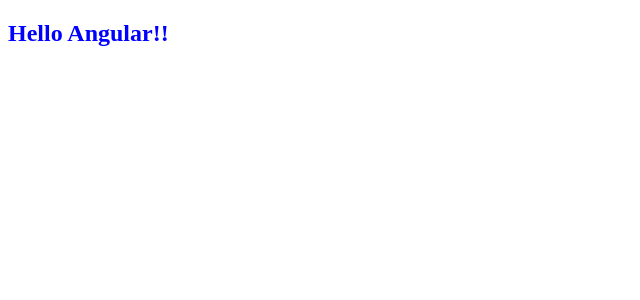
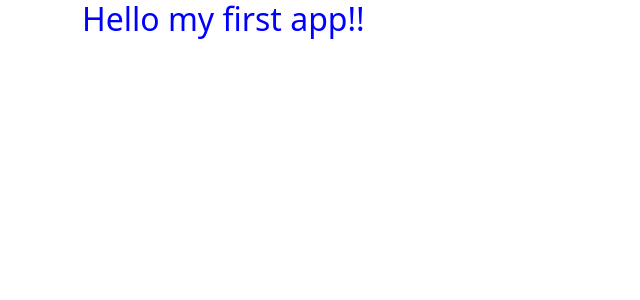
Before and after one commit to HsiaoHungWang/AngularDemo, an Angular app in the folder my-app/: page / in a window 1280 px wide. Shown: the top 300 px of the page, without its empty margins (0-640 px from the left). Built offline with nearby package versions, Linux system fonts and the light colour scheme.

Commit message:
加上 bootstrap 的功能

```diff
--- a/my-app/angular.json
+++ b/my-app/angular.json
@@ -25,9 +25,12 @@
               "src/assets"
             ],
             "styles": [
+             "node_modules/bootstrap/dist/css/bootstrap.min.css",
               "src/styles.css"
             ],
-            "scripts": []
+            "scripts": [
+              "node_modules/bootstrap/dist/js/bootstrap.min.js"
+            ]
           },
           "configurations": {
             "production": {
--- a/my-app/package.json
+++ b/my-app/package.json
@@ -18,6 +18,7 @@
     "@angular/platform-browser": "^16.2.0",
     "@angular/platform-browser-dynamic": "^16.2.0",
     "@angular/router": "^16.2.0",
+    "bootstrap": "^5.3.2",
     "rxjs": "~7.8.0",
     "tslib": "^2.3.0",
     "zone.js": "~0.13.0"
--- a/my-app/src/app/app.component.html
+++ b/my-app/src/app/app.component.html
@@ -1 +1,3 @@
-<h2>Hello Angular!!</h2>
+<div class="container">
+  <h2>Hello {{title}}!!</h2>
+</div>
--- a/my-app/src/app/app.component.ts
+++ b/my-app/src/app/app.component.ts
@@ -6,5 +6,5 @@
   styleUrls: ['./app.component.css']
 })
 export class AppComponent {
-  title = 'my-app';
+  title = 'my first app';
 }
--- a/my-app/src/index.html
+++ b/my-app/src/index.html
@@ -9,6 +9,6 @@
 </head>
 <body>
   <app-root></app-root>
-  <script></script>
+
 </body>
 </html>
--- /dev/null
+++ b/package.json
@@ -0,0 +1,5 @@
+{
+  "dependencies": {
+    "bootstrap": "^5.3.2"
+  }
+}
```
Also changed, not shown: 2 other files (tests, documents, lock files or other folders).
